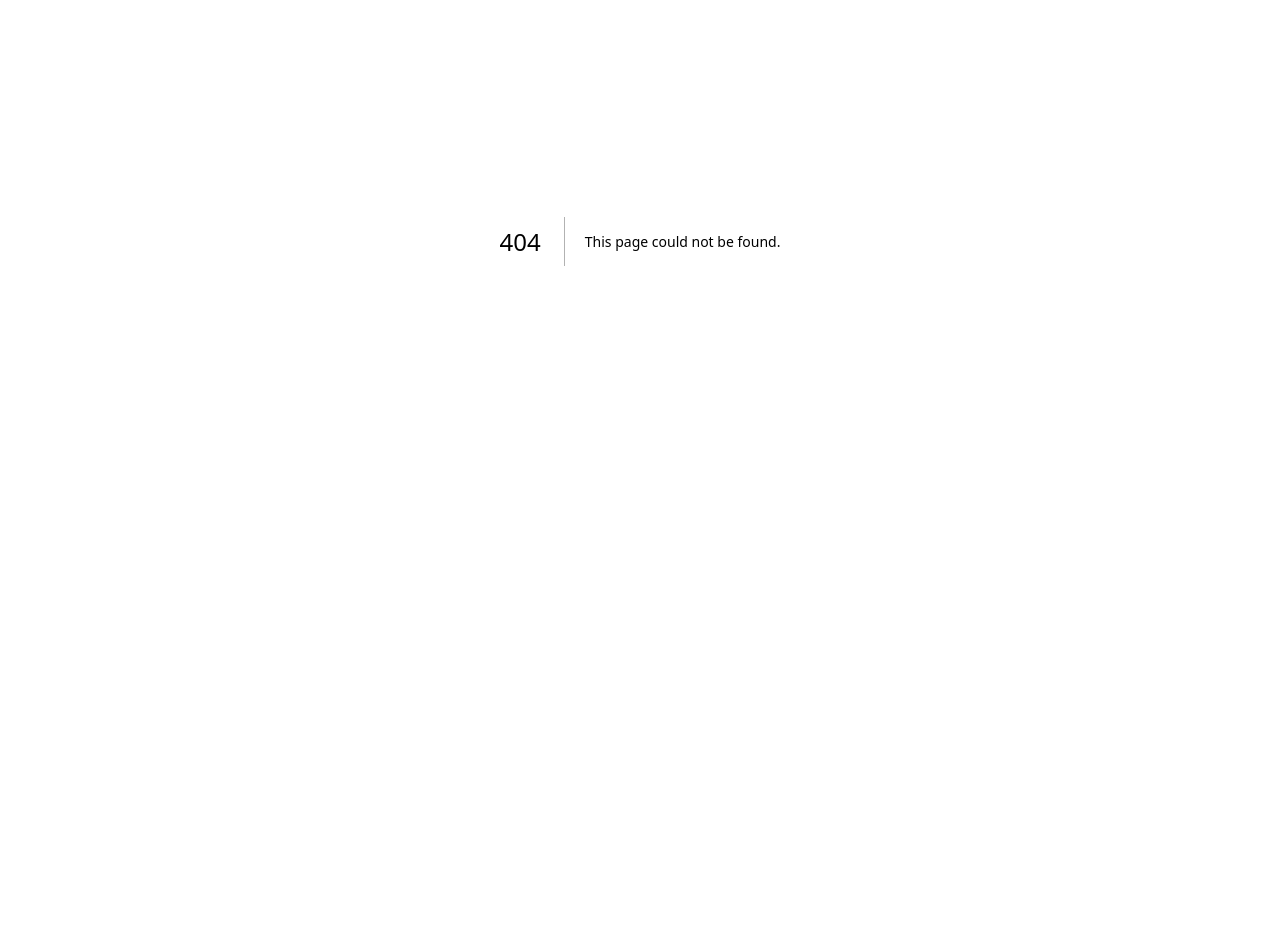
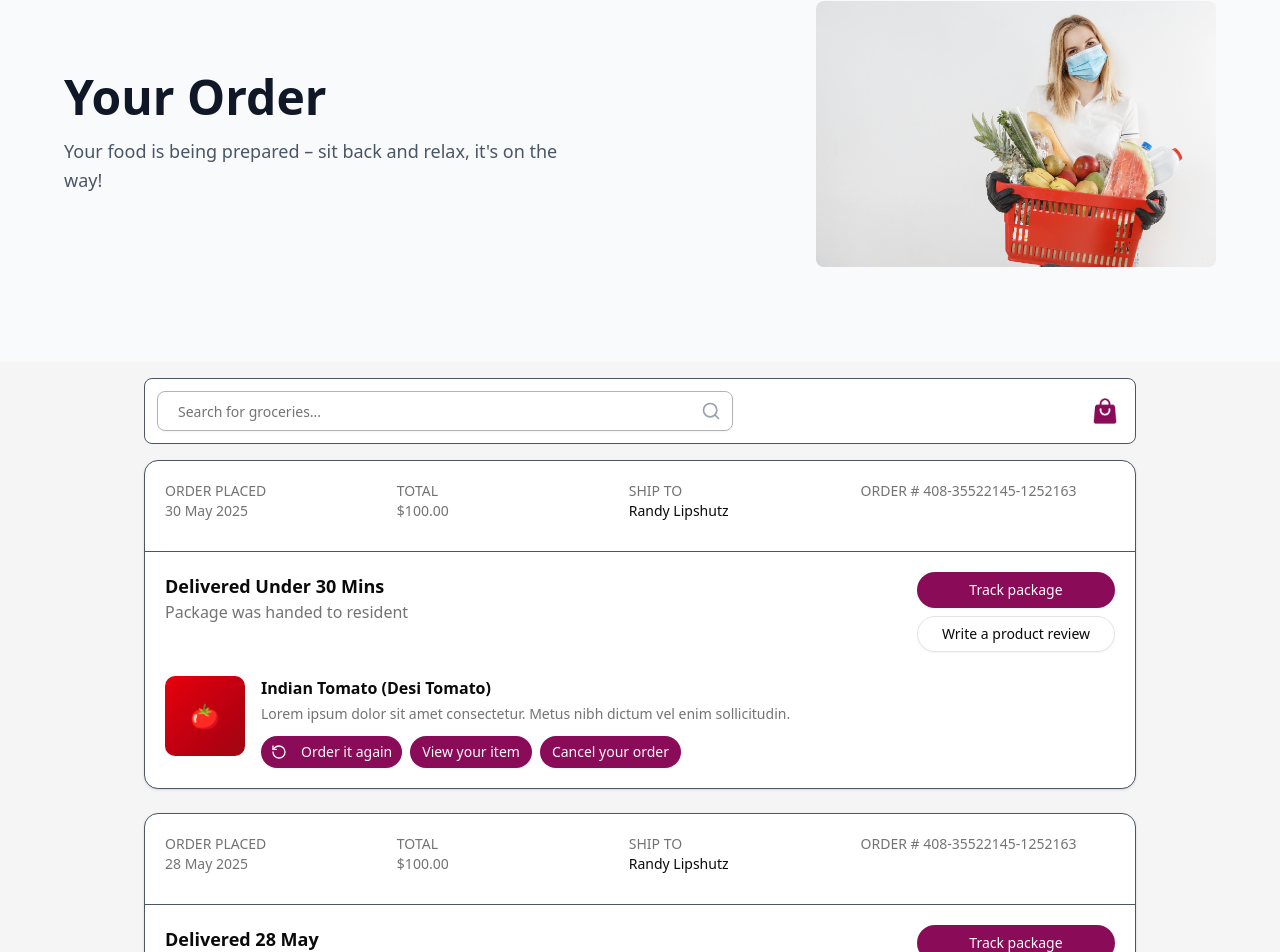
Before and after one commit to react6-flyweis/zedle-ui, a Next.js app: page /users/grocery/orders in a window 1280 px wide. Before the commit this address had no page. Shown: the part 159-1111 px from the top of the page. Before the commit the page ends 800 px from the top, so only its background shows below. Built offline with nearby package versions, Linux system fonts and the light colour scheme.

Commit message:
feat: implement OrdersPage with order display and search functionality

```diff
--- /dev/null
+++ b/src/app/users/grocery/orders/page.tsx
@@ -0,0 +1,136 @@
+"use client";
+
+import { Card, CardContent } from "@/components/ui/card";
+import { Button } from "@/components/ui/button";
+import { Package, SearchIcon } from "lucide-react";
+import { OrderCard } from "@/components/orders/order-card";
+import type { Order } from "@/types/orders";
+import { Input } from "@/components/ui/input";
+import Image from "next/image";
+
+import shoppingBagIcon from "@/assets/icons/shopping-bag.png";
+import ordersImage from "../assets/orders.jpg";
+
+// Mock data for orders
+const orders: Order[] = [
+  {
+    id: "408-35522145-1252163",
+    orderDate: "30 May 2025",
+    deliveryDate: "30 May 2025",
+    total: "$100.00",
+    shipTo: "Randy Lipshutz",
+    status: "delivered",
+    deliveryTime: "Under 30 Mins",
+    items: [
+      {
+        id: 1,
+        name: "Indian Tomato (Desi Tomato)",
+        description:
+          "Lorem ipsum dolor sit amet consectetur. Metus nibh dictum vel enim sollicitudin.",
+        image: "/src/assets/images/tomato.jpg", // You'll need to add this image
+        quantity: 1,
+      },
+    ],
+  },
+  {
+    id: "408-35522145-1252163",
+    orderDate: "28 May 2025",
+    deliveryDate: "28 May 2025",
+    total: "$100.00",
+    shipTo: "Randy Lipshutz",
+    status: "delivered",
+    deliveryTime: "28 May",
+    items: [
+      {
+        id: 1,
+        name: "Indian Tomato (Desi Tomato)",
+        description:
+          "Lorem ipsum dolor sit amet consectetur. Metus nibh dictum vel enim sollicitudin.",
+        image: "/src/assets/images/tomato.jpg",
+        quantity: 1,
+      },
+    ],
+  },
+];
+
+export default function OrdersPage() {
+  return (
+    <div className="">
+      <section className="h-[57vh] bg-gray-50 flex items-center justify-between px-8 lg:px-16">
+        <div className="flex-1 max-w-lg">
+          <h1 className="text-4xl lg:text-5xl font-bold text-gray-900 mb-4">
+            Your Order
+          </h1>
+          <p className="text-lg text-gray-600 leading-relaxed">
+            Your food is being prepared – sit back and relax, it's on the way!
+          </p>
+        </div>
+        <div className="flex-1 flex justify-end">
+          <div className="relative">
+            <Image
+              src={ordersImage}
+              alt="Person with shopping basket"
+              width={400}
+              height={300}
+              className="object-contain rounded-md"
+              priority
+            />
+          </div>
+        </div>
+      </section>
+      <section className="container mx-auto space-y-4 p-4 max-w-5xl">
+        <div className="bg-white flex items-center justify-between p-3 border border-gray-600 rounded-md">
+          <div className="relative flex-1 max-w-xl">
+            <Input
+              type="text"
+              placeholder="Search for groceries..."
+              // value={searchQuery}
+              // onChange={(e) => setSearchQuery(e.target.value)}
+              // onKeyPress={(e) => {
+              //   if (e.key === "Enter") {
+              //     handleSearch(searchQuery);
+              //   }
+              // }}
+              className="pl-5 h-10"
+            />
+            <SearchIcon className="absolute right-3 top-1/2 transform -translate-y-1/2 w-5 h-5 text-gray-400" />
+          </div>
+          <Button variant="ghost" size="icon">
+            <Image
+              src={shoppingBagIcon}
+              alt="Shopping Bag"
+              width={24}
+              height={24}
+            />
+          </Button>
+        </div>
+
+        <div className="space-y-6">
+          {orders.map((order, index) => (
+            <OrderCard key={`${order.id}-${index}`} order={order} />
+          ))}
+        </div>
+
+        <div className="">
+          {/* Empty state for when no orders exist */}
+          {orders.length === 0 && (
+            <Card className="text-center py-12">
+              <CardContent>
+                <Package className="w-16 h-16 text-gray-400 mx-auto mb-4" />
+                <h3 className="text-xl font-semibold text-gray-900 mb-2">
+                  No orders yet
+                </h3>
+                <p className="text-gray-600 mb-6">
+                  When you place your first order, it will appear here.
+                </p>
+                <Button className="bg-purple-700 hover:bg-purple-800 text-white">
+                  Start Shopping
+                </Button>
+              </CardContent>
+            </Card>
+          )}
+        </div>
+      </section>
+    </div>
+  );
+}
```
